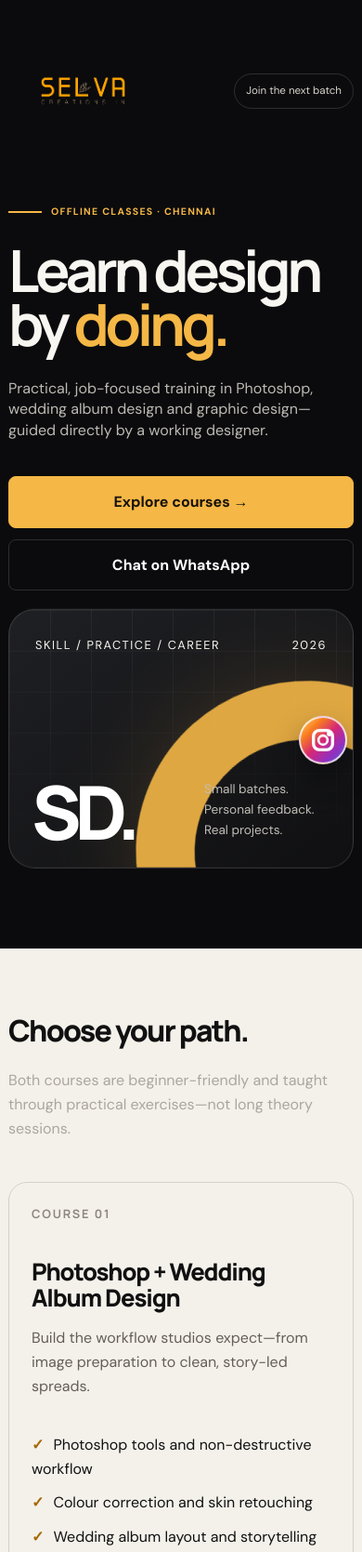
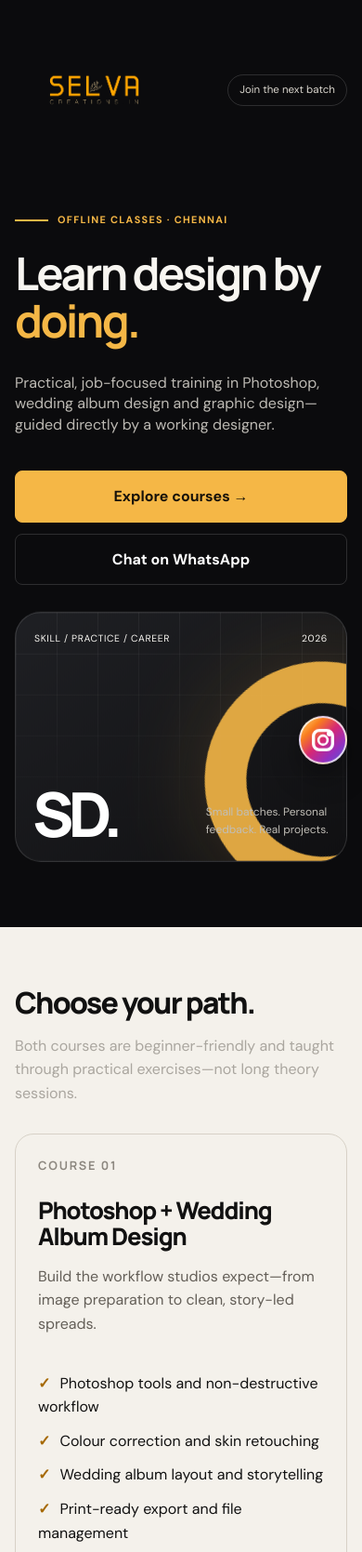
Before and after one commit to selvacreationsin-dev/SELVACREATIONS.IN, a plain HTML site: page index.html in a window 390 px wide. Shown: the top 1669 px of the page at 93% size. Drawn offline with Linux system fonts and the light colour scheme.

Commit message:
Add files via upload

```diff
--- a/responsive.css
+++ b/responsive.css
@@ -167,3 +167,48 @@
     padding: 72px 0;
   }
 }
+
+/* Keep grid children within the viewport at every breakpoint. */
+.hero > *, .about > *, .reg-grid > *, .courses > *, .form > * { min-width: 0; }
+.brand-logo img { max-width: min(470px, 100%); }
+
+@media (max-width: 1024px) {
+  .hero, .about, .reg-grid { grid-template-columns: minmax(0, 1fr); }
+  .section-head { align-items: start; }
+}
+
+@media (max-width: 640px) {
+  .wrap { width: calc(100% - 32px); }
+  nav.wrap { display: flex; align-items: center; justify-content: space-between; gap: 8px; padding: 12px 0; }
+  nav .brand-logo { flex: 1 1 auto; min-width: 0; }
+  nav .brand-logo img { width: min(44vw, 170px); max-width: 100%; }
+  nav .navlinks { flex: 0 0 auto; }
+  nav .pill { display: inline-flex; text-align: center; justify-content: center; max-width: 145px; line-height: 1.25; }
+  .hero { min-height: 0; padding: 34px 0 64px; gap: 35px; }
+  .hero h1 { font-size: clamp(2.65rem, 12.5vw, 4.3rem); line-height: 1.04; overflow-wrap: anywhere; letter-spacing: -.055em; }
+  .eyebrow { flex-wrap: wrap; }
+  .hero-card { min-height: 260px; aspect-ratio: 4 / 3; padding: 20px; }
+  .hc-top { gap: 8px; font-size: .65rem; letter-spacing: .06em; }
+  .hc-num { font-size: clamp(4rem, 17vw, 5rem); left: 18px; bottom: 17px; }
+  .hc-copy { right: 16px; bottom: 23px; width: 38%; font-size: .75rem; }
+  .orbit { width: 250px; height: 250px; border-width: 44px; right: -100px; top: 55px; }
+  section { padding: 64px 0; }
+  .section-head { gap: 16px; margin-bottom: 30px; }
+  .section-head h2 { line-height: 1.1; }
+  .course { min-height: 0; padding: 24px; }
+  .course h3 { margin-top: 26px; overflow-wrap: anywhere; }
+  .course .foot { flex-wrap: wrap; gap: 12px; }
+  .about-copy { font-size: 1rem; }
+  .steps { margin-top: 30px; }
+  .form { padding: 22px 18px; gap: 16px; }
+  .field input, .field select, .field textarea { min-width: 0; }
+  .footer-row { gap: 18px; }
+  .footer-logo img { width: min(220px, 70vw); }
+}
+
+@media (max-width: 360px) {
+  nav .brand-logo img { width: 125px; }
+  nav .pill { max-width: 120px; padding: 8px; font-size: .7rem; }
+  .hero h1 { font-size: 2.55rem; }
+  .hc-copy { font-size: .7rem; }
+}
```
Also changed, not shown: index.html (+1 -1 lines).
